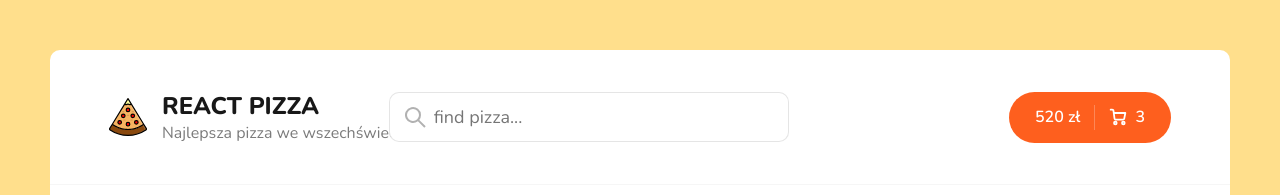
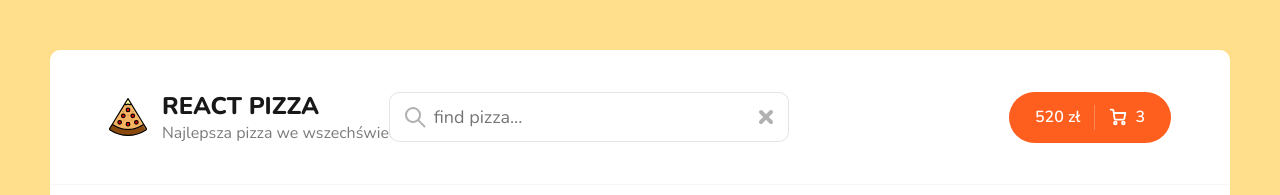
Before and after one commit to Laytep/Pizza-Store, a React (Create React App) app: page / in a window 1280 px wide. Shown: the top 195 px of the page. Built offline with nearby package versions, Linux system fonts and the light colour scheme; no server answers.

Commit message:
add clear search icon and style

```diff
--- a/src/components/SearchBlock/Search.module.scss
+++ b/src/components/SearchBlock/Search.module.scss
@@ -25,3 +25,18 @@
   left: 14px;
   top: 13px;
 }
+
+.clearIcon {
+  width: 20px;
+  height: 20px;
+  opacity: 0.3;
+  position: absolute;
+  right: 15px;
+  top: 13px;
+  cursor: pointer;
+  transition: all 0.15s ease-in-out;
+
+  &:hover {
+    opacity: 0.8;
+  }
+}
--- a/src/components/SearchBlock/index.jsx
+++ b/src/components/SearchBlock/index.jsx
@@ -1,3 +1,4 @@
+import { clear } from '@testing-library/user-event/dist/clear';
 import React from 'react';
 import styles from './Search.module.scss';
 
@@ -8,10 +9,17 @@ const Search = ({ searchValue, setSearchValue }) => {
         <path d="M18,10a8,8,0,1,0-3.1,6.31l6.4,6.4,1.41-1.41-6.4-6.4A8,8,0,0,0,18,10Zm-8,6a6,6,0,1,1,6-6A6,6,0,0,1,10,16Z" />
       </svg>
       <input
+        value={searchValue}
         onChange={(event) => setSearchValue(event.target.value)}
         className={styles.input}
         placeholder="find pizza..."
       />
+      <svg className={styles.clearIcon}>
+        <path
+          d="M14.8,12l3.6-3.6c0.8-0.8,0.8-2,0-2.8c-0.8-0.8-2-0.8-2.8,0L12,9.2L8.4,5.6c-0.8-0.8-2-0.8-2.8,0   c-0.8,0.8-0.8,2,0,2.8L9.2,12l-3.6,3.6c-0.8,0.8-0.8,2,0,2.8C6,18.8,6.5,19,7,19s1-0.2,1.4-0.6l3.6-3.6l3.6,3.6   C16,18.8,16.5,19,17,19s1-0.2,1.4-0.6c0.8-0.8,0.8-2,0-2.8L14.8,12z"
+          id="exit"
+        />
+      </svg>
     </div>
   );
 };
```
